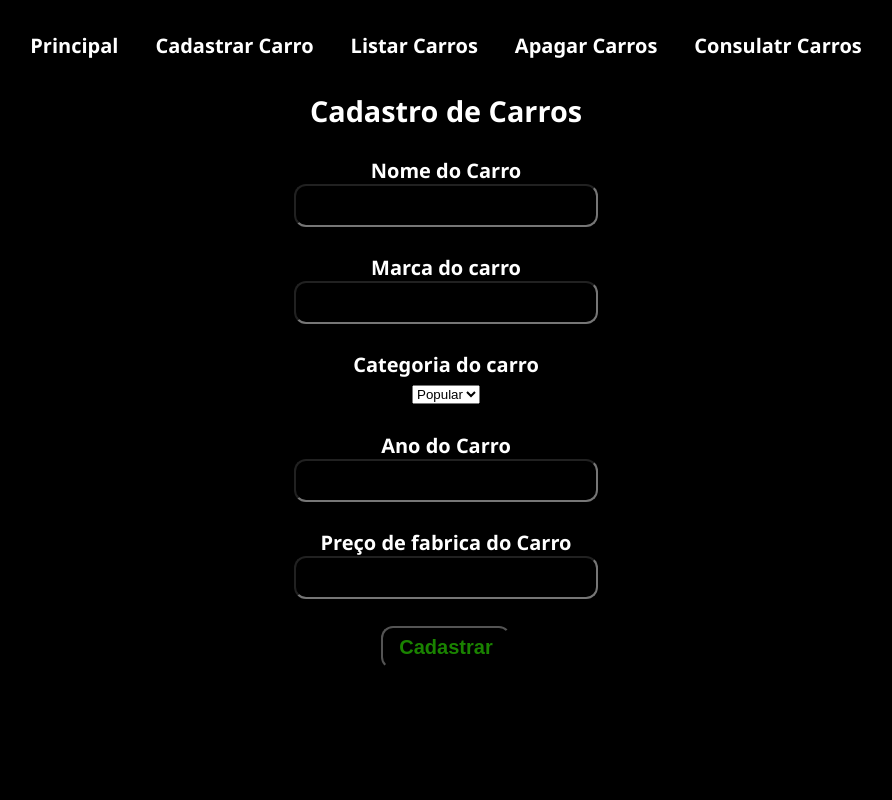
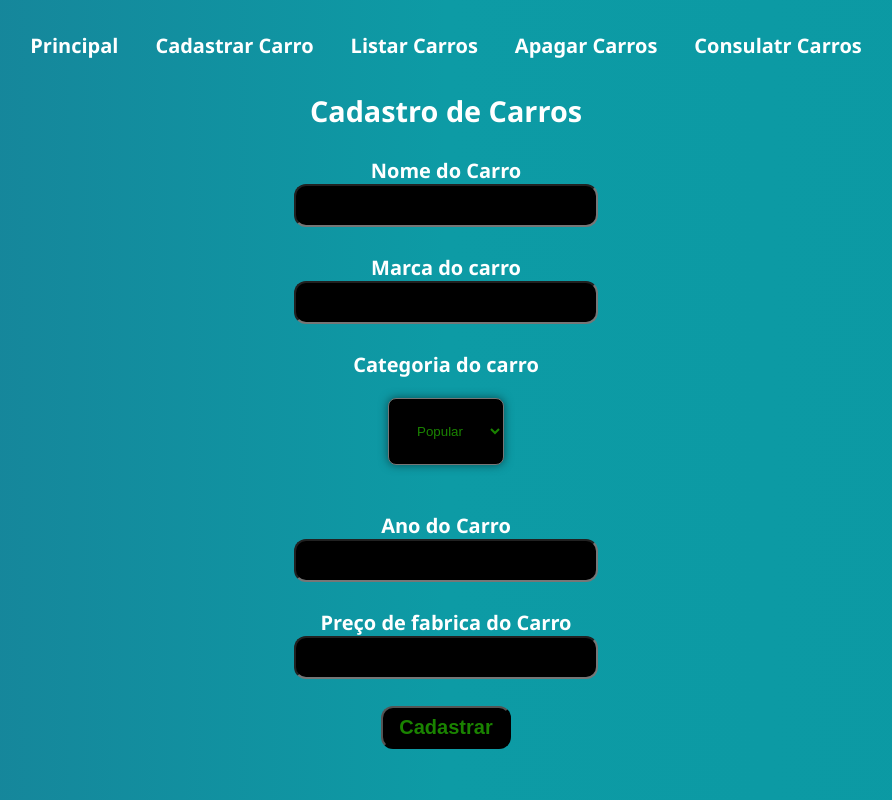
Before and after one commit to GabrielaRankel/Banco_de_dados_Carros, a plain HTML site: page frontend/html/cad_carro.html in a window 1280 px wide. Shown: the whole page, without its empty margins (194-1086 px from the left). Drawn offline with Linux system fonts and the light colour scheme.

Commit message:
arrumando_css

```diff
--- a/frontend/css/style.css
+++ b/frontend/css/style.css
@@ -4,7 +4,7 @@
 }
 
 body{
-    background: linear-gradient(to right, rgb(0, 0, 0), rgb(0, 0, 0), rgb(0, 0, 0));
+    background: linear-gradient(to right, rgb(25, 126, 151), rgb(13, 155, 165), rgb(11, 153, 163));
     font-size: 1.2rem;
     font-family: 'Segoe UI';
     text-align: center;
@@ -32,3 +32,13 @@ h1{
     color: white;
     font-weight: bold;
 }
+
+select {
+    background-color: black;
+    color: rgb(26, 131, 0);
+    border-radius: 16px;
+    padding: 24px;
+    width: fit-content;
+    margin: 40px auto;
+    box-shadow: 0 0 10px rgba(0,0,0,0.5);
+}
--- a/frontend/css/style_cad.css
+++ b/frontend/css/style_cad.css
@@ -13,3 +13,12 @@ input,button{
     padding: 8px 16px;
     border-radius: 12px;
 }
+
+select {
+    background-color: black;
+    color: rgb(26, 131, 0);
+    border-radius: 8px;
+    padding: 24px;
+    width: fit-content;
+    margin: 20px auto;
+}
--- a/frontend/css/style_list.css
+++ b/frontend/css/style_list.css
@@ -37,3 +37,13 @@ input,button{
     padding: 8px 16px;
     border-radius: 12px;
 }
+
+select {
+    background-color: black;
+    color: rgb(26, 131, 0);
+    border-radius: 16px;
+    padding: 24px;
+    width: fit-content;
+    margin: 40px auto;
+    box-shadow: 0 0 10px rgba(0,0,0,0.5);
+}
```
Also changed, not shown: frontend/readme.md (added).
